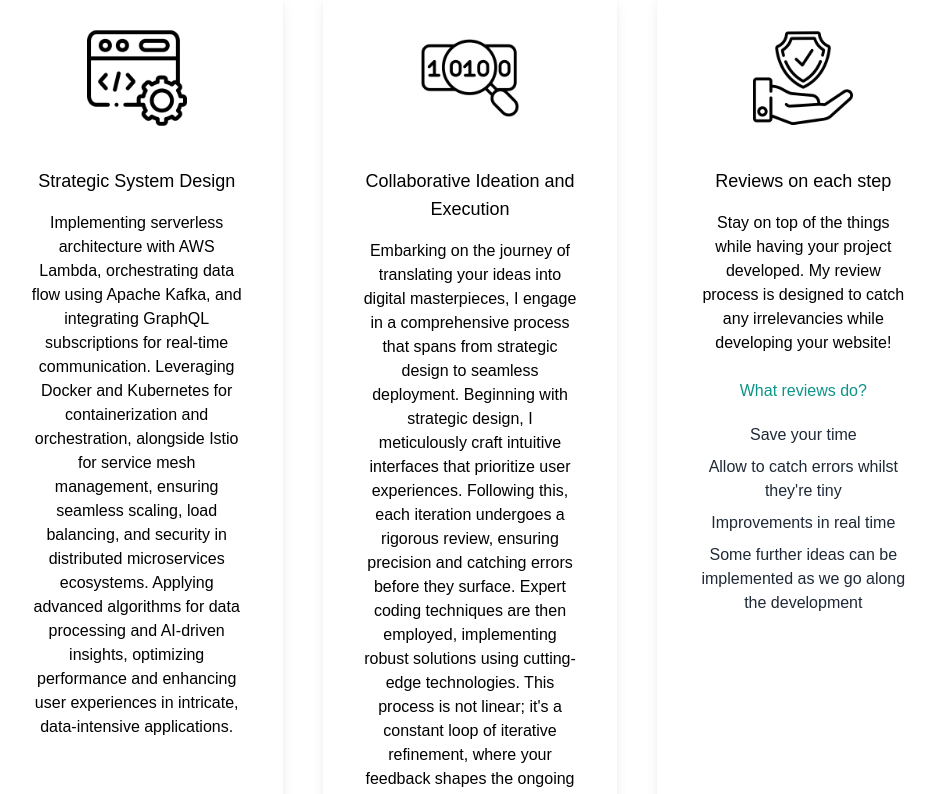
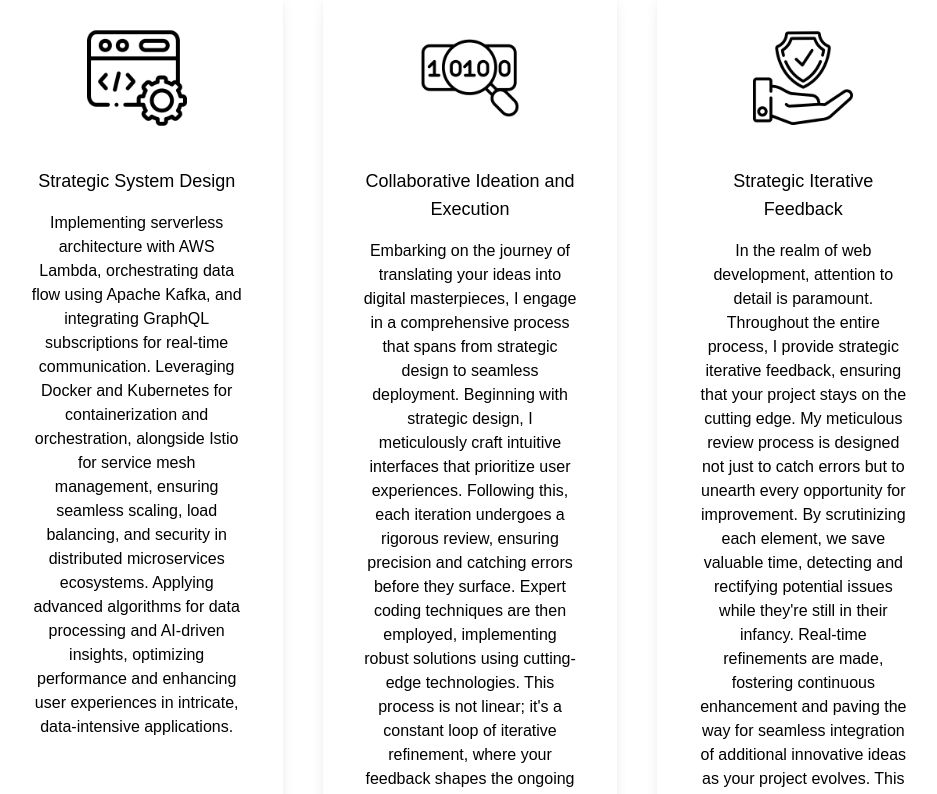
Before and after one commit to idncod/reactive-portfolio, a Next.js app: page / in a window 1280 px wide. Shown: the part 1280-2074 px from the top of the page, without its empty margins (170-1107 px from the left). Built offline with nearby package versions, Linux system fonts and the light colour scheme.

Commit message:
upd_description_1.3

```diff
--- a/pages/index.js
+++ b/pages/index.js
@@ -99,7 +99,7 @@ export default function Home() {
               <h3 className="text-lg font-medium font-bold pt-8 pb-2 ">
               Collaborative Ideation and Execution              </h3>
               <p className="py-2">
-              Embarking on the journey of translating your ideas into digital masterpieces, I engage in a comprehensive process that spans from strategic design to seamless deployment. Beginning with strategic design, I meticulously craft intuitive interfaces that prioritize user experiences. Following this, each iteration undergoes a rigorous review, ensuring precision and catching errors before they surface. Expert coding techniques are then employed, implementing robust solutions using cutting-edge technologies. This process is not linear; it's a constant loop of iterative refinement, where your feedback shapes the ongoing enhancements. Finally, the result is a seamless deployment, bringing your project to life with precision, passion, and a commitment to excellence.              </p>
+              Embarking on the journey of translating your ideas into digital masterpieces, I engage in a comprehensive process that spans from strategic design to seamless deployment. Beginning with strategic design, I meticulously craft intuitive interfaces that prioritize user experiences. Following this, each iteration undergoes a rigorous review, ensuring precision and catching errors before they surface. Expert coding techniques are then employed, implementing robust solutions using cutting-edge technologies. This process is not linear; it's a constant loop of iterative refinement, where your feedback shapes the ongoing enhancements. Finally, the result is a seamless deployment, bringing your project to life with precision, passion, and a commitment to excellence.</p>
               <h4 className="py-4 text-teal-600">My process in 5 simple steps:</h4>
               <p className="text-gray-800 py-1">Design</p>
               <p className="text-gray-800 py-1">Review</p>
@@ -109,15 +109,9 @@ export default function Home() {
             </div>
             <div className="text-center shadow-lg p-10 rounded-xl my-10 dark:bg-white flex-1">
               <Image src={consulting} width={100} height={100} />
-              <h3 className="text-lg font-medium font-bold pt-8 pb-2 ">Reviews on each step</h3>
+              <h3 className="text-lg font-medium font-bold pt-8 pb-2 ">Strategic Iterative Feedback</h3>
               <p className="py-2">
-                Stay on top of the things while having your project developed. My review process is designed to catch any irrelevancies while developing your website!
-              </p>
-              <h4 className="py-4 text-teal-600">What reviews do?</h4>
-              <p className="text-gray-800 py-1">Save your time</p>
-              <p className="text-gray-800 py-1">Allow to catch errors whilst they're tiny</p>
-              <p className="text-gray-800 py-1">Improvements in real time</p>
-              <p className="text-gray-800 py-1">Some further ideas can be implemented as we go along the development</p>
+              In the realm of web development, attention to detail is paramount. Throughout the entire process, I provide strategic iterative feedback, ensuring that your project stays on the cutting edge. My meticulous review process is designed not just to catch errors but to unearth every opportunity for improvement. By scrutinizing each element, we save valuable time, detecting and rectifying potential issues while they're still in their infancy. Real-time refinements are made, fostering continuous enhancement and paving the way for seamless integration of additional innovative ideas as your project evolves. This dynamic feedback loop guarantees that your project not only meets but exceeds your expectations, resulting in a web experience that is both flawless and innovative.</p>
             </div>
           </div>
         </section>
```
